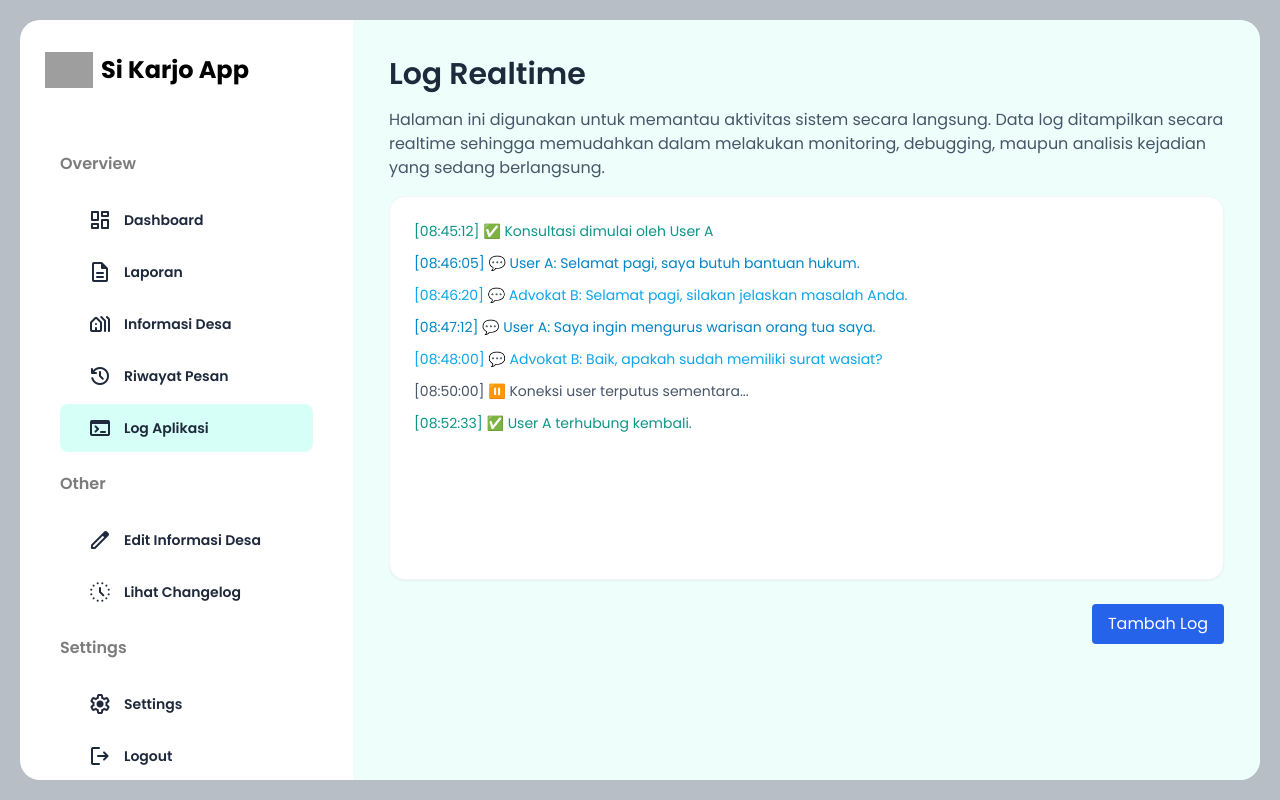
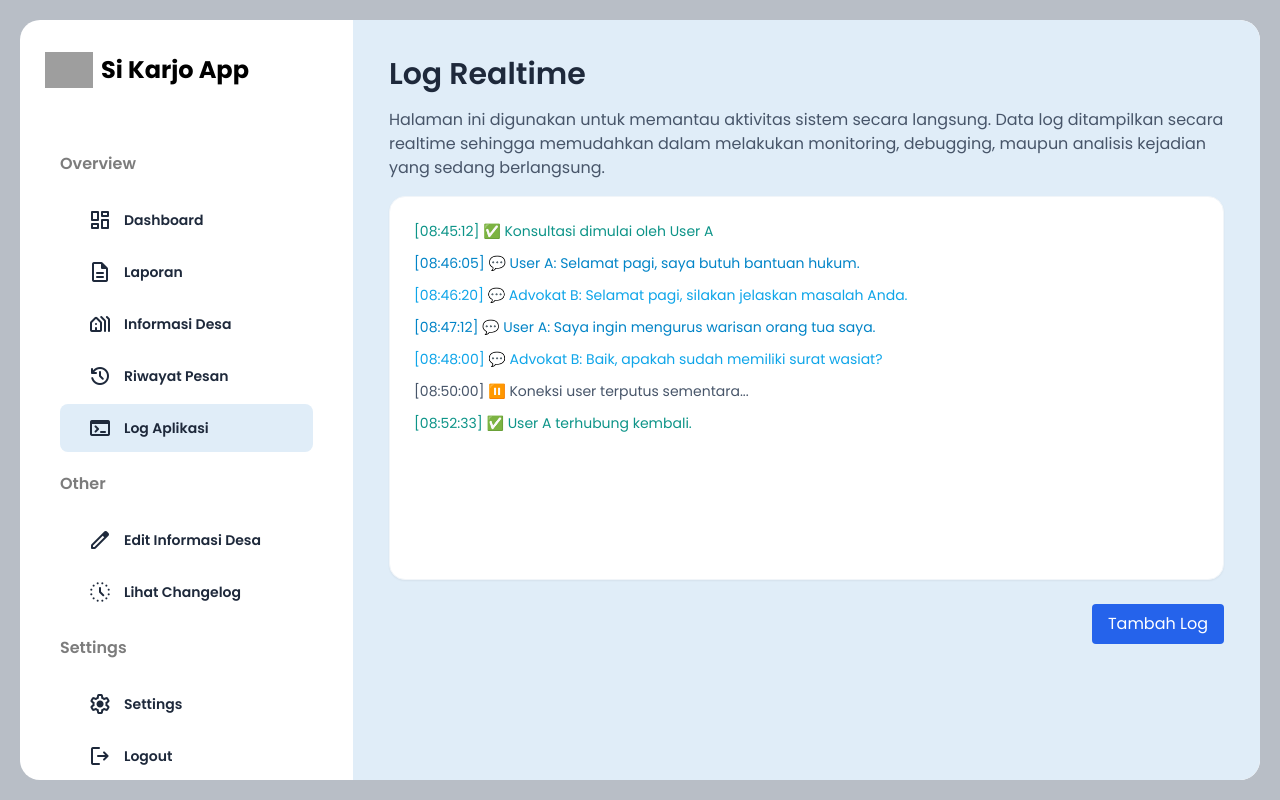
Before and after one commit to Proyek-PKM/fe-website-kalirejo, a React (Vite) app: page /log-aplikasi in a window 1280 px wide. Built offline with nearby package versions, Linux system fonts and the light colour scheme; grey boxes are pictures that could not be loaded; a web font is replaced by a local one.

Commit message:
ubah warna

```diff
--- a/src/components/DashboardLayout.tsx
+++ b/src/components/DashboardLayout.tsx
@@ -17,7 +17,7 @@ function DashboardLayout() {
           <aside className="scrollside overflow-y-auto">
             <Sidebar />
           </aside>
-          <main className="bg-[#EEFFFB] overflow-y-auto scrollbar">
+          <main className="bg-[#e0edf8] overflow-y-auto scrollbar">
             <Outlet />
           </main>
         </section>
--- a/src/components/FeatureCard/FeatureCard.css
+++ b/src/components/FeatureCard/FeatureCard.css
@@ -6,7 +6,7 @@
 }
 
 .feature-card-content {
-  background-color: #EFF6FF; /* bg-blue-50 */
+  background-color: #ffffff; /* bg-blue-50 */
   box-shadow: 0 4px 6px -1px rgba(0, 0, 0, 0.1), 0 2px 4px -1px rgba(0, 0, 0, 0.06); /* shadow-md */
   border-radius: 0.75rem; /* rounded-xl */
   padding: 2rem; /* p-8 */
@@ -24,7 +24,7 @@
 .feature-card-content:hover {
   box-shadow: 0 10px 15px -3px rgba(0, 0, 0, 0.1), 0 4px 6px -2px rgba(0, 0, 0, 0.05); /* hover:shadow-lg */
   transform: translateY(-2px);
-  background-color: #F8FAFC; /* hover:bg-slate-50 */
+  background-color: #ddecfa; /* hover:bg-slate-50 */
 }
 
 .feature-card-icon {
--- a/src/components/Sidebar/Sidebar.tsx
+++ b/src/components/Sidebar/Sidebar.tsx
@@ -125,8 +125,8 @@ function Menu({ title, dataMenu }: { title: string; dataMenu: MenuType[] }) {
                 transition-all
                 select-none
                 text-slate-800
-                ${isActive ? "bg-[#d5fff7] font-bold" : ""}
-                hover:bg-[#effffd]
+                ${isActive ? "bg-[#e0edf8] font-bold" : ""}
+                hover:bg-[#e0edf8]
               `}
               key={index}
               onClick={() => navigate(item.route)}
--- a/src/pages/InformasiDesa/InformasiDesa.tsx
+++ b/src/pages/InformasiDesa/InformasiDesa.tsx
@@ -13,16 +13,16 @@ const InformasiDesa = () => {
         Informasi Desa Kalirejo
       </h1>
       <p className="text-neutral-600 mb-4">
-        Halaman ini digunakan untuk menyajikan berbagai panduan, tata cara, serta
-        informasi penting terkait desa. Informasi disusun secara terstruktur agar
-        mudah dipahami oleh masyarakat, dilengkapi dengan petunjuk praktis, aturan
-        layanan, serta berita terbaru mengenai kegiatan dan perkembangan desa.
-        Dengan tampilan yang sederhana namun interaktif, halaman ini diharapkan
-        memudahkan warga dalam memperoleh informasi serta mendukung transparansi
-        dan pelayanan publik yang lebih baik.
+        Halaman ini digunakan untuk menyajikan berbagai panduan, tata cara,
+        serta informasi penting terkait desa. Informasi disusun secara
+        terstruktur agar mudah dipahami oleh masyarakat, dilengkapi dengan
+        petunjuk praktis, aturan layanan, serta berita terbaru mengenai kegiatan
+        dan perkembangan desa. Dengan tampilan yang sederhana namun interaktif,
+        halaman ini diharapkan memudahkan warga dalam memperoleh informasi serta
+        mendukung transparansi dan pelayanan publik yang lebih baik.
       </p>
 
-      <div className="grid grid-cols-1 md:grid-cols-2 gap-8 mt-8 container mx-auto px-4 max-w-7xl bg-neutral-50">
+      <div className="grid grid-cols-1 md:grid-cols-2 gap-8 mt-8 container mx-auto px-4 max-w-7xl bg-ddecfa">
         <FeatureCard
           to="/pengurusan-kk"
           icon={KKIcon}
```
